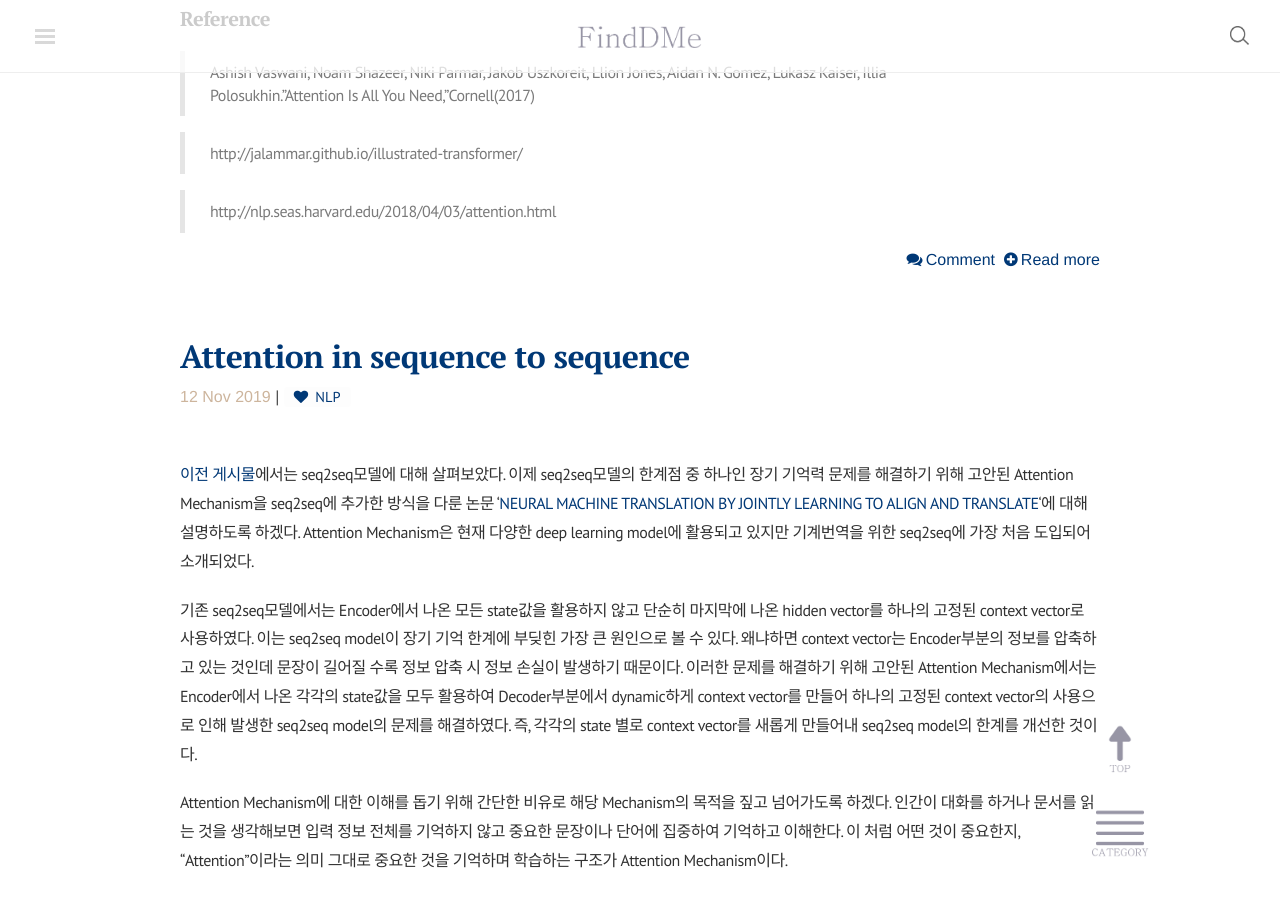
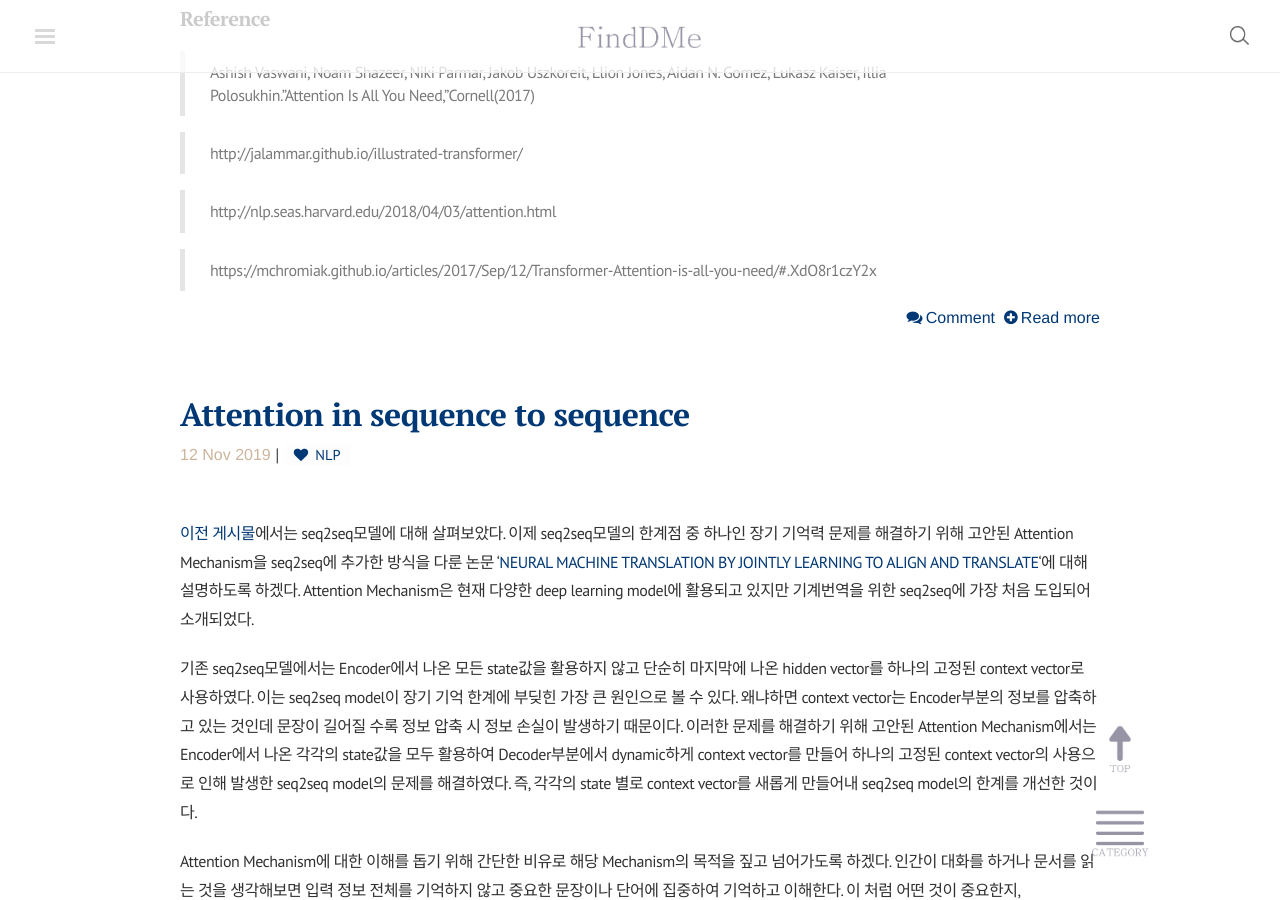
Before and after one commit to finddme/finddme.github.io, a Jekyll site: the page built from blog/index.html, in a window 1280 px wide and 900 px high, scrolled down 14301 px. Built offline with Jekyll 4.4.1, drawn with Linux system fonts in a browser that asks for light colours; nearby versions of some CDN libraries; formulas are drawn with MathJax 3; the list of posts is cut into pages by our own code; comment, search, counter and statistics services are not loaded; some of the changed lines change nothing that is shown.

Commit message:
Update 2019-11-19-Transformer.md

```diff
--- a/_posts/2019-11-19-Transformer.md
+++ b/_posts/2019-11-19-Transformer.md
@@ -196,3 +196,5 @@ Label smoothing이란, 일반적으로 label은 one-hot-vector로 표현되는
 > http://jalammar.github.io/illustrated-transformer/
 
 > http://nlp.seas.harvard.edu/2018/04/03/attention.html
+
+> https://mchromiak.github.io/articles/2017/Sep/12/Transformer-Attention-is-all-you-need/#.XdO8r1czY2x
```
